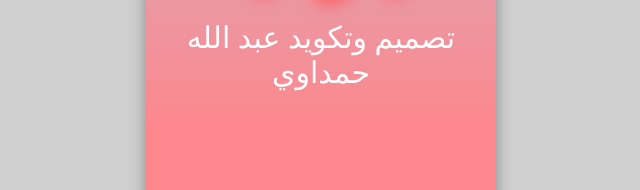
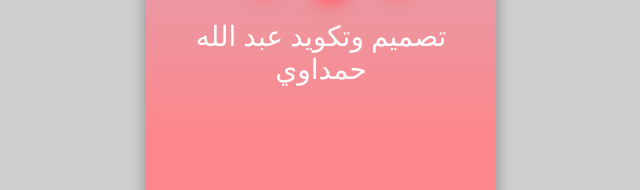
Before and after one commit to Anirah87/hamrichrif, a plain HTML site: page index.html in a window 1280 px wide. Shown: the part 589-779 px from the top of the page, 319-959 px from the left. Drawn offline with Linux system fonts and the light colour scheme.

Commit message:
Update index.html

```diff
--- a/index.html
+++ b/index.html
@@ -677,7 +677,7 @@ height: 100vh;
 <br>
 <footer>
 
-<p style="color: rgb(255, 255, 255); text-align: center; font-size: 30px; "> تصميم وتكويد عبد الله حمداوي</p>
+<p style="color: rgb(255, 255, 255); text-align: center; font-size: 28px; "> تصميم وتكويد عبد الله حمداوي</p>
 
 </footer>
   </body>
```
